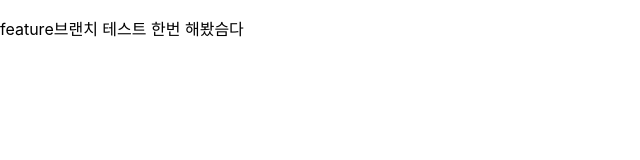
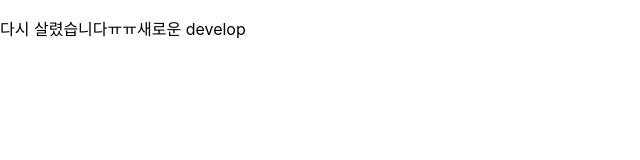
Before and after one commit to wil953742/react-study-team-project, a JavaScript app: page / in a window 1280 px wide. Shown: the top 160 px of the page, without its empty margins (0-640 px from the left). Built offline with nearby package versions, Linux system fonts and the light colour scheme; the HTML template or start-up script is replaced by a standard one.

Commit message:
NEW develop branch

```diff
--- a/src/App.js
+++ b/src/App.js
@@ -3,7 +3,7 @@ import './App.css';
 function App() {
   return (
     <div className="App">
-      <p>feature브랜치 테스트 한번 해봤슴다</p>
+      <p>다시 살렸습니다ㅠㅠ새로운 develop</p>
     </div>
   );
 }
```
